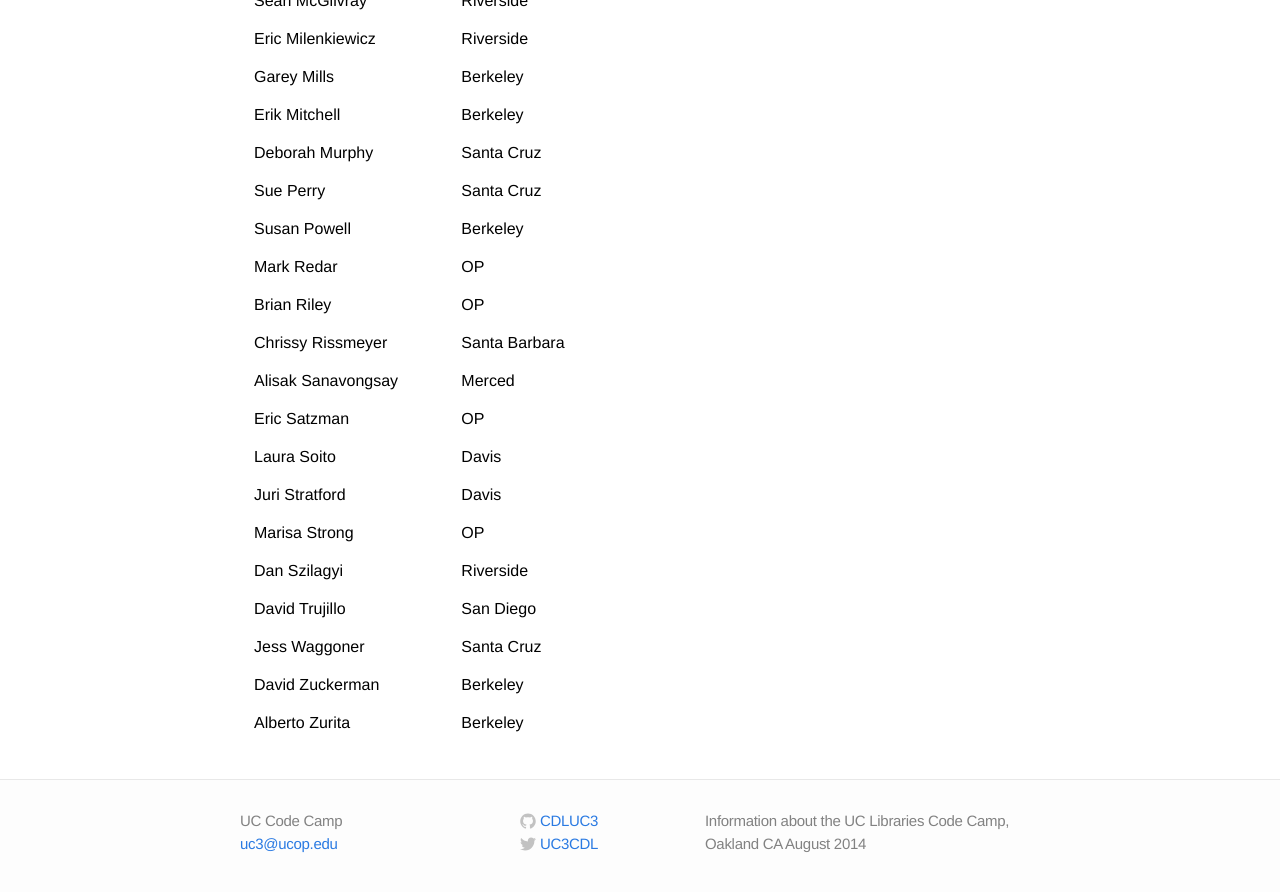
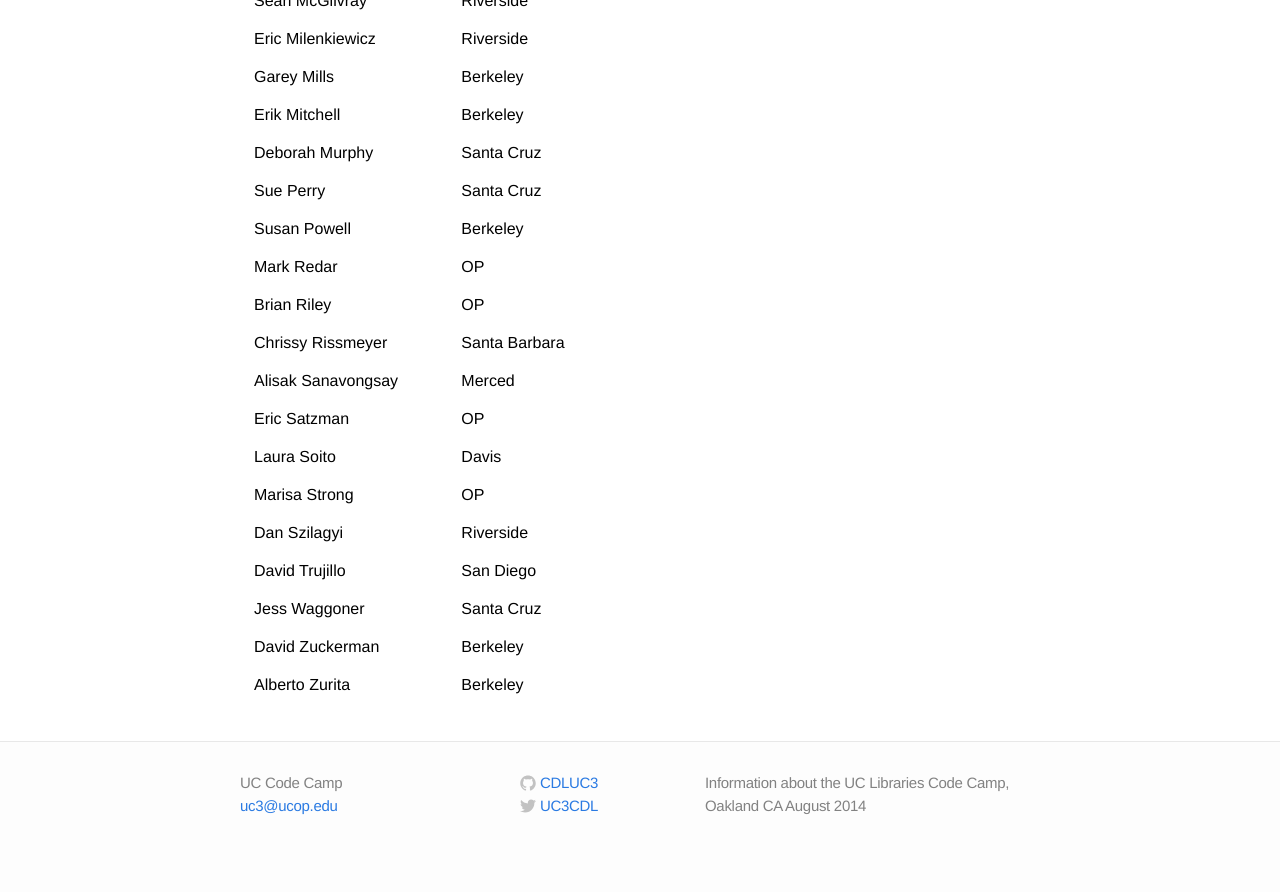
Before and after one commit to CDLUC3/UC-code-camp, a Jekyll site: the page built from attendees.md, in a window 1280 px wide and 900 px high, scrolled down 1257 px. Shown: the top 892 px of the window. Built offline with Jekyll 4.4.1, drawn with Linux system fonts in a browser that asks for light colours; Markdown is read by kramdown in place of the engine named in the settings; after the commit the page ends 2119 px from its top, so only the background shows below that.

Commit message:
removed Juri

```diff
--- a/attendees.md
+++ b/attendees.md
@@ -47,7 +47,6 @@ permalink: /attendees/
 <tr>	<td>	Alisak Sanavongsay	</td>	<td>	</td>	<td>	Merced	</td>	</tr>
 <tr>	<td>	Eric Satzman	</td>	<td>	</td>	<td>	OP	</td>	</tr>
 <tr>	<td>	Laura Soito	</td>	<td>	</td>	<td>	Davis	</td>	</tr>
-<tr>	<td>	Juri Stratford	</td>	<td>	</td>	<td>	Davis	</td>	</tr>
 <tr>	<td>	Marisa Strong	</td>	<td>	</td>	<td>	OP	</td>	</tr>
 <tr>	<td>	Dan Szilagyi	</td>	<td>	</td>	<td>	Riverside	</td>	</tr>
 <tr>	<td>	David Trujillo	</td>	<td>	</td>	<td>	San Diego	</td>	</tr>
```
